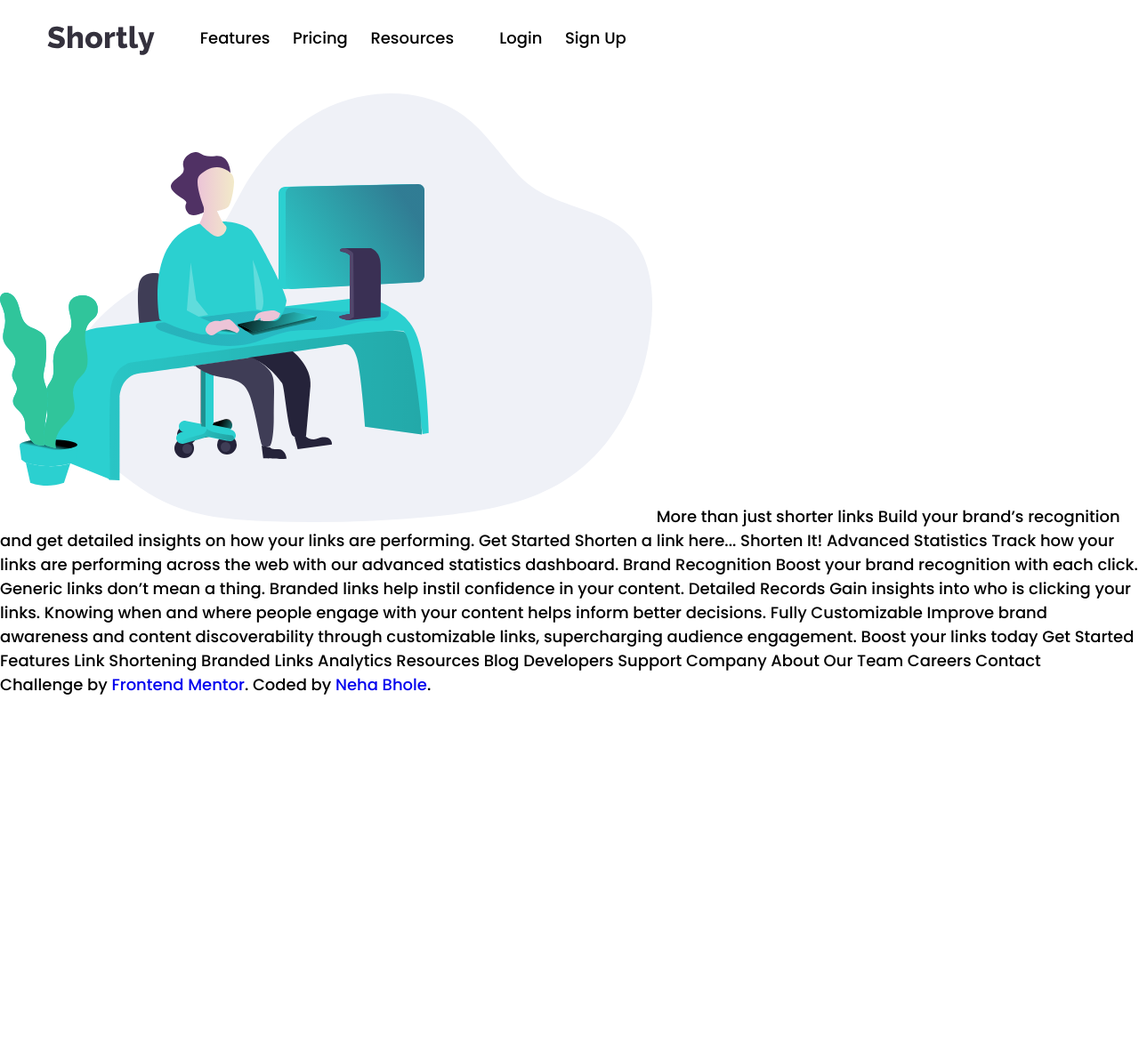
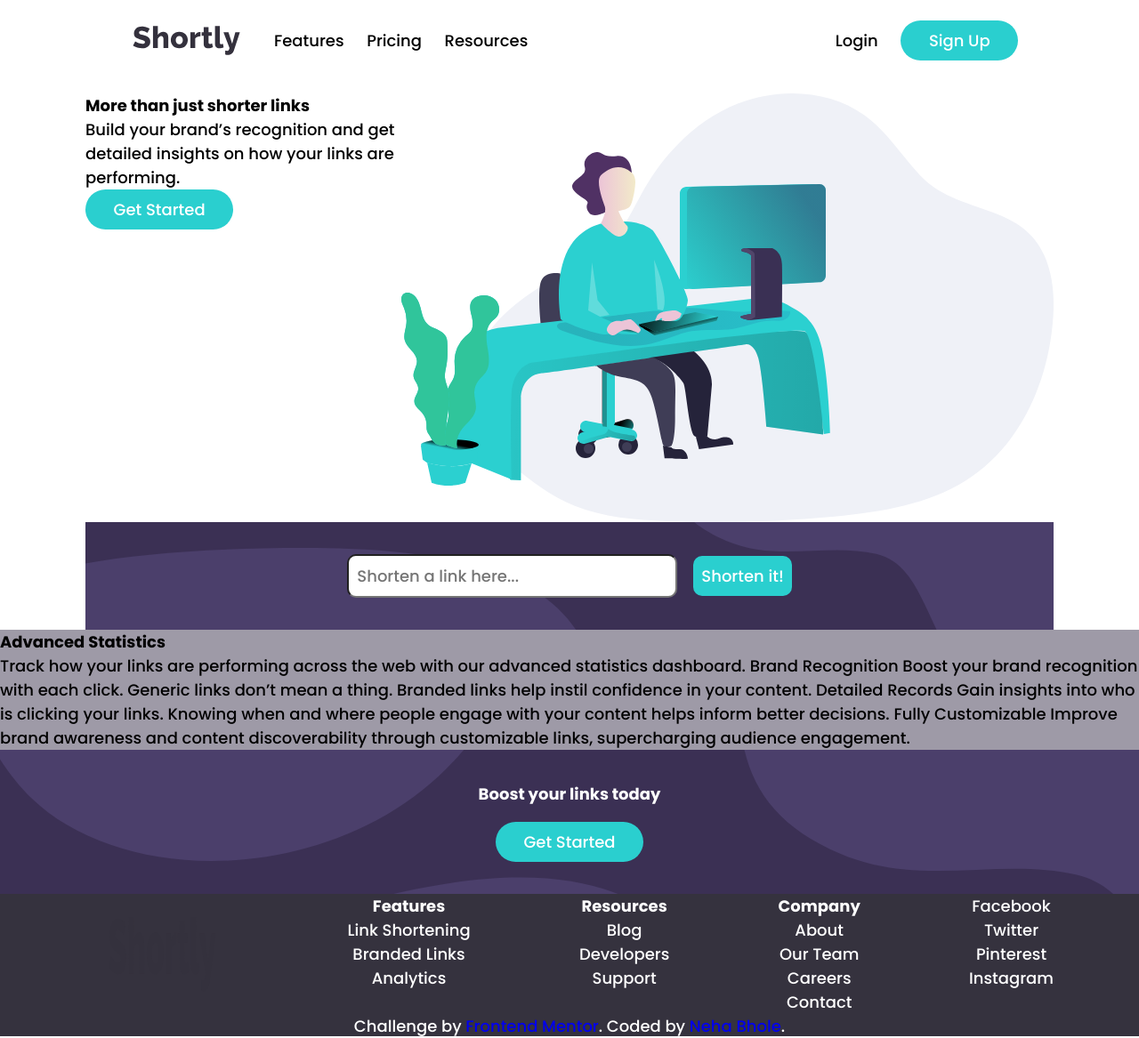
Before and after one commit to bholeneha/url-shortening-api, a plain HTML site: page index.html in a window 1280 px wide. Shown: the part 15-1182 px from the top of the page at 89% size. Before the commit the page ends 800 px from the top, so only its background shows below. Drawn offline with Linux system fonts and the light colour scheme.

Commit message:
add basic styling to the sections

```diff
--- a/index.html
+++ b/index.html
@@ -23,7 +23,7 @@
 
         <ul class="nav-actions">
           <li class="nav-action">Login</li>
-          <li class="nav-action">Sign Up</li>
+          <li class="nav-action"><button>Sign Up</button></li>
         </ul>
       </div>
 
@@ -32,24 +32,30 @@
         <span class="bar"></span>
         <span class="bar"></span>
       </div>
-
     </nav>
   </header>
 
-  <img src="images/illustration-working.svg" alt="Illustration of a person working at a table with a monitor">
+  <section class="hero-section">
+    <div>
 
-  More than just shorter links
+      <h1>More than just shorter links</h1>
 
+      <p>
         Build your brand’s recognition and get detailed insights
         on how your links are performing.
+      </p>
+      <button>Get Started</button>
+    </div>
+    <img src="images/illustration-working.svg" alt="Illustration of a person working at a table with a monitor">
+  </section>
 
-  Get Started
+<div class="shortly-input-container">
+  <input class="shortly-input" type="text" placeholder="Shorten a link here..." />
+  <button class="shorten-btn">Shorten it!</button>
+</div>
 
-  Shorten a link here...
-
-  Shorten It!
-
-  Advanced Statistics
+  <section class="services-section">
+    <h2>Advanced Statistics</h2>
 
     Track how your links are performing across the web with our
     advanced statistics dashboard.
@@ -68,33 +74,65 @@
 
     Improve brand awareness and content discoverability through customizable
     links, supercharging audience engagement.
+  </section>
 
-  Boost your links today
+  <section class="boost-section">
+    <h2>Boost your links today</h2>
+    <button>Get Started</button>
+  </section>
 
-  Get Started
+  <footer>
 
-  Features
+    <div class="footer-content">
 
-  Link Shortening
-  Branded Links
-  Analytics
+      <img class="nav-logo" src="images/logo.svg" alt="Logo for Shortly">
 
-  Resources
+      <div>
+        <h1>Features</h1>
 
-  Blog
-  Developers
-  Support
+        <ul>
+          <li>Link Shortening</li>
+          <li>Branded Links</li>
+          <li>Analytics</li>
+        </ul>
+      </div>
 
-  Company
 
-  About
-  Our Team
-  Careers
-  Contact
+      <div>
+        <h1>Resources</h1>
+
+        <ul>
+          <li>Blog</li>
+          <li>Developers</li>
+          <li>Support</li>
+        </ul>
+      </div>
+
+      <div>
+        <h1>Company</h1>
+
+        <ul>
+          <li>About</li>
+          <li>Our Team</li>
+          <li>Careers</li>
+          <li>Contact</li>
+        </ul>
+      </div>
+
+      <ul>
+        <li>Facebook</li>
+        <li>Twitter</li>
+        <li>Pinterest</li>
+        <li>Instagram</li>
+      </ul>
+    </div>
+
 
     <div class="attribution">
       Challenge by <a href="https://www.frontendmentor.io?ref=challenge" target="_blank">Frontend Mentor</a>.
       Coded by <a href="#">Neha Bhole</a>.
     </div>
+  </footer>
+
 </body>
 </html>
--- a/styles/styles.css
+++ b/styles/styles.css
@@ -11,8 +11,8 @@
     /* neutral */
     --gray: hsl(0, 0%, 75%);
     --grayish-violet: hsl(257, 7%, 63%);
-    --dark-blue: hsl(255, 11%, 22%);
-    --dark-violet: sl(260, 8%, 14%);
+    --dark-neutral-blue: hsl(255, 11%, 22%);
+    --dark-neutral-violet: hsl(260, 8%, 14%);
 }
 
 * {
@@ -21,6 +21,13 @@
     box-sizing: border-box;
     font-size: 18px;
     font-family: 'Poppins';
+}
+
+body {
+    display: flex;
+    flex-direction: column;
+    justify-content: space-between;
+    align-items: center;
 }
 
 li {
@@ -34,17 +41,26 @@ a {
 header {
     padding: 1rem 1.5rem;
     display: flex;
+    width: 85vw;
 }
 
 .navbar {
+    display: flex;
+    align-items: center;
     width: 100%;
 }
 
 .nav-logo {
     padding: 2vw;
+    align-items: center;
 }
 
-.nav-list,
+.nav-list {
+    width: 100%;
+    display: flex;
+    justify-content: space-between;
+}
+
 .nav-menu,
 .nav-actions {
     display: flex;
@@ -53,12 +69,6 @@ header {
     padding: 1vw;
 }
 
-
-/* .nav-list {
-    display: flex;
-    justify-content: space-between;
-} */
-/*
 .hamburger {
     display: none;
 }
@@ -73,27 +83,77 @@ header {
     background-color: #101010;
 }
 
-.nav-menu,
-.nav-actions {
+footer {
+    bottom: 0;
+    width: 100%;
+    height: 20vh;
+    background: var(--dark-neutral-blue);
+    color: white;
+    text-align: center;
     display: flex;
-    justify-content: space-between;
+    flex-direction: column;
     align-items: center;
 }
 
-.nav-actions {
-    justify-self: flex-end;
+.footer-content {
+    width: 85vw;
+    display: flex;
+    justify-content: space-between;
 }
 
-.nav-item,
-.nav-action {
-    margin-left: 5rem;
+button {
+    background-color: var(--cyan);
+    border-radius: 50px;
+    border: none;
+    color: white;
+    padding: .50rem 1.75rem;
+
 }
 
-.nav-logo {
-    font-size: 2.1rem;
-    font-weight: 500;
-    color: #482ff7;
+.hero-section {
+    display: flex;
+    width: 85vw;
 }
+
+.shortly-input-container {
+    background-image: url("/images/bg-shorten-desktop.svg");
+    width: 85vw;
+    background-color: var(--dark-violet);
+    padding: 2rem;
+    display: flex;
+    justify-content: center;
+    align-items: center;
+    gap: 1rem;
+}
+
+.shortly-input {
+    padding: 0.5rem;
+    border-radius: 10px;
+}
+
+.shorten-btn {
+    border-radius: 10px;
+    padding: 0.5rem;
+}
+
+.services-section {
+    background-color: var(--grayish-violet);
+}
+
+.boost-section {
+    background-color: var(--dark-violet);
+    background-image: url(/images/bg-boost-desktop.svg);
+    width: 100vw;
+    display: flex;
+    flex-direction: column;
+    color: white;
+    justify-content: center;
+    align-items: center;
+    gap: 1rem;
+    padding: 2rem;
+}
+
+
 
 @media only screen and (max-width: 768px) {
     .nav-menu {
@@ -135,4 +195,4 @@ header {
         transform: translateY(-8px) rotate(-45deg);
     }
 
-} */
+}
```
Lines whose indentation alone changed are shown as unchanged.
